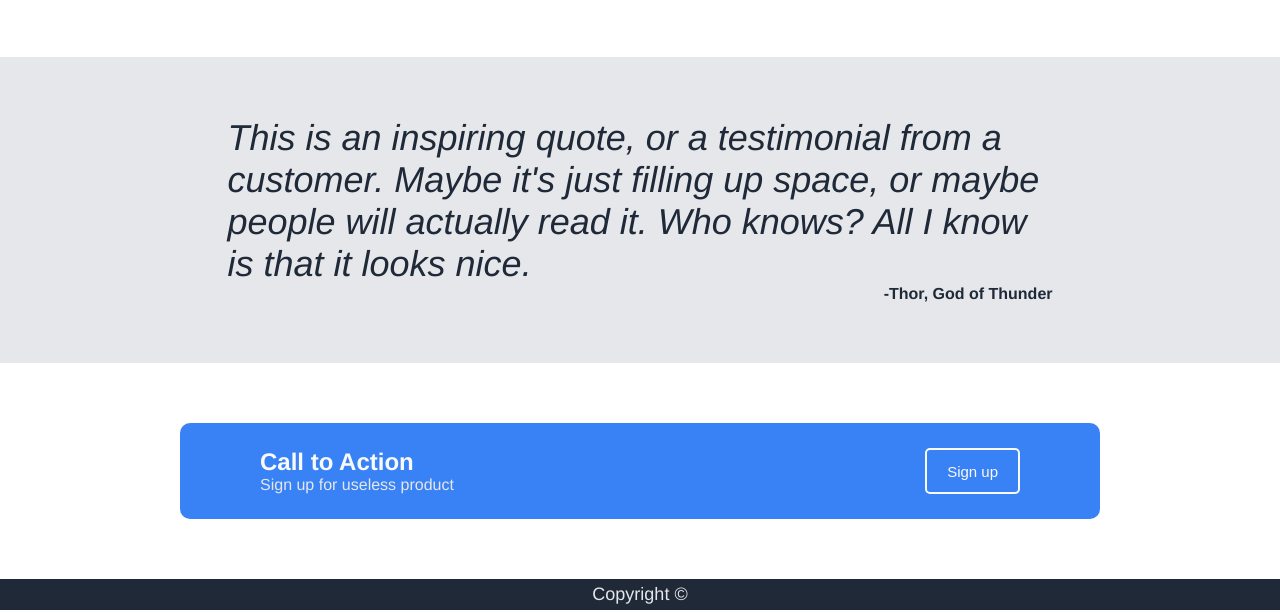
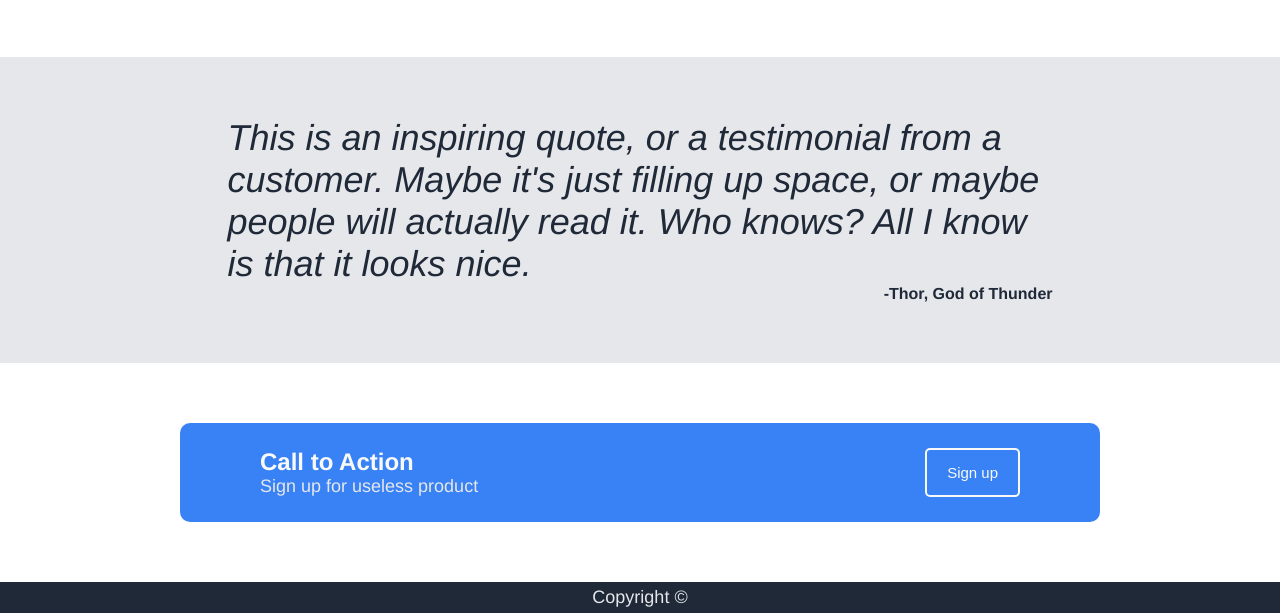
Before and after one commit to tteyo/odin-landing-page, a plain HTML site: page index.html in a window 1280 px wide. Shown: the part 556-1169 px from the top of the page. Drawn offline with Linux system fonts and the light colour scheme.

Commit message:
change the css attribute for another class already implemented

```diff
--- a/index.html
+++ b/index.html
@@ -60,8 +60,8 @@
     <div id="banner">
         <div class="box">
             <div class="left">
-                <h2>Call to Action</h2>
-                <p>Sign up for useless product</p>
+                <h2 class="lightsubt">Call to Action</h2>
+                <p class="lightsubl">Sign up for useless product</p>
             </div>
             <button>Sign up</button>
         </div>
--- a/styles.css
+++ b/styles.css
@@ -159,10 +159,6 @@ button {
     border:2px solid #F9FAF8;
 }
 
-#banner .left p{
-    color: #E5E7EB;
-}
-
 #footer{
     background-color: #1F2937;
     display:flex;
```
